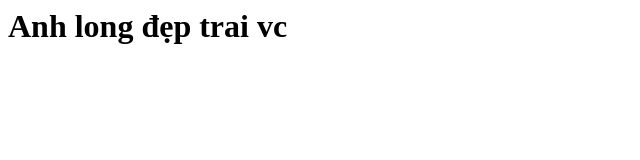
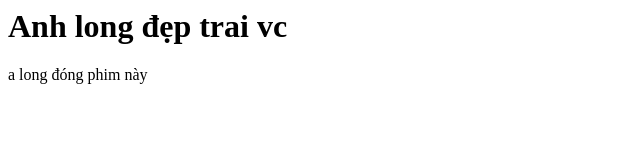
Before and after one commit to Longttttt/anhlongdeptraivaidai, a plain HTML site: page index.html in a window 1280 px wide. Shown: the whole page, without its empty margins (0-640 px from the left). Drawn offline with Linux system fonts and the light colour scheme.

Commit message:
Update index.html

```diff
--- a/index.html
+++ b/index.html
@@ -1 +1,2 @@
 <h1>Anh long đẹp trai vc</h1>
+<p> a long đóng phim này </p>
```
